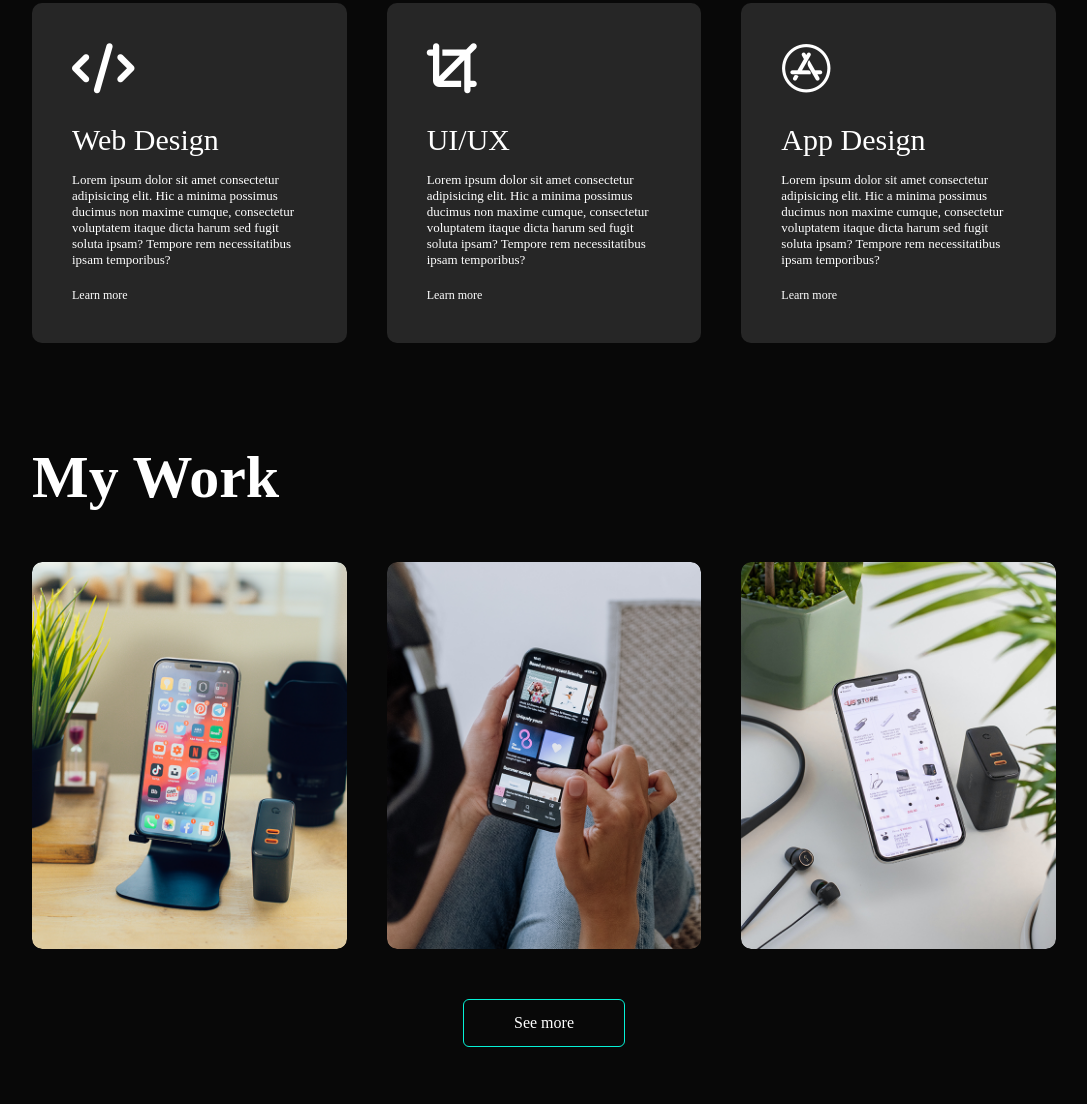
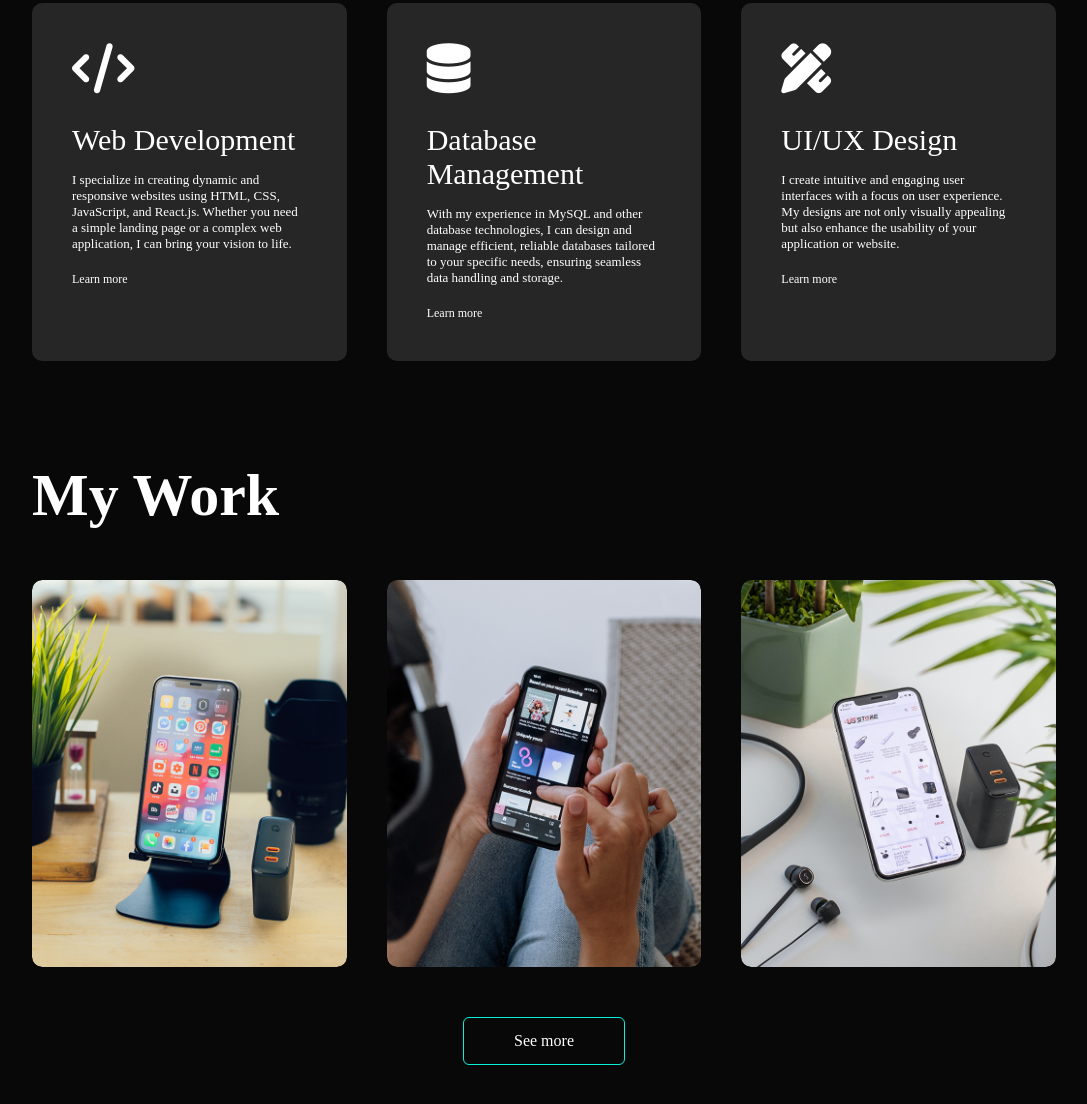
Before and after one commit to vaishnavia40/Portfolio, a plain HTML site: page index.html in a window 1280 px wide. Shown: the part 1732-2836 px from the top of the page, without its empty margins (96-1183 px from the left). Drawn offline with Linux system fonts and the light colour scheme.

Commit message:
changes done

```diff
--- a/index.html
+++ b/index.html
@@ -47,14 +47,13 @@
                     <img src="images/user.jpg" alt="">
                 </div>
                 <div class="about-col-2">
-                    <h1 class="sub-title">About Me</h1>
-                    <p>Lorem ipsum dolor sit amet consectetur adipisicing elit. Pariatur iure amet exercitationem
-                        eveniet unde eos, ab saepe natus quibusdam.
-                        Ad beatae modi alias explicabo nostrum blanditiis aliquid accusamus aliquam consequuntur?
-                        Lorem ipsum dolor sit amet, consectetur adipisicing elit. Quasi accusamus cumque quas voluptas
-                        quo,
-                        recusandae placeat ad incidunt necessitatibus id sed voluptates ratione hic iusto voluptatum
-                        corrupti sunt provident delectus?
+                    <h1 class="sub-title">About Me</h1><br>
+                    <p style="text-align: justify;">Hello! I'm Vaishnavi Arthamwar, a Computer Engineering student at Vishwakarma Institute of Technology, Pune, with a CGPA of 8.7.
+                        I hold a Diploma in Computer Engineering from Cusrow Wadia Institute of Technology, Pune, with a score of 94.5%.
+                        I'm skilled in C++, Java, React.js, HTML, CSS, JavaScript, and MySQL.
+                        I'm passionate about creating innovative solutions and eager to contribute to exciting projects.
+
+
                     </p>
                     <div class="tab-titles">
                         <p class="tab-links active-link" onclick="opentab('skills')">Skills</p>
@@ -104,20 +103,20 @@
             <div class="services-list">
                 <div>
                     <i class="fa-solid fa-code"></i>
-                    <h2>Web Design</h2>
-                    <p>Lorem ipsum dolor sit amet consectetur adipisicing elit. Hic a minima possimus ducimus non maxime cumque, consectetur voluptatem itaque dicta harum sed fugit soluta ipsam? Tempore rem necessitatibus ipsam temporibus?</p>
+                    <h2>Web Development</h2>
+                    <p>I specialize in creating dynamic and responsive websites using HTML, CSS, JavaScript, and React.js. Whether you need a simple landing page or a complex web application, I can bring your vision to life.</p>
                     <a href="#">Learn more</a>
                 </div>
                 <div>
-                    <i class="fa-solid fa-crop"></i>
-                    <h2>UI/UX</h2>
-                    <p>Lorem ipsum dolor sit amet consectetur adipisicing elit. Hic a minima possimus ducimus non maxime cumque, consectetur voluptatem itaque dicta harum sed fugit soluta ipsam? Tempore rem necessitatibus ipsam temporibus?</p>
+                    <i class="fa-solid fa-database"></i>
+                    <h2>Database Management</h2>
+                    <p>With my experience in MySQL and other database technologies, I can design and manage efficient, reliable databases tailored to your specific needs, ensuring seamless data handling and storage.</p>
                     <a href="#">Learn more</a>
                 </div>
                 <div>
-                    <i class="fa-brands fa-app-store"></i>
-                    <h2>App Design</h2>
-                    <p>Lorem ipsum dolor sit amet consectetur adipisicing elit. Hic a minima possimus ducimus non maxime cumque, consectetur voluptatem itaque dicta harum sed fugit soluta ipsam? Tempore rem necessitatibus ipsam temporibus?</p>
+                    <i class="fa-solid fa-pencil-ruler"></i>
+                    <h2>UI/UX Design</h2>
+                    <p>I create intuitive and engaging user interfaces with a focus on user experience. My designs are not only visually appealing but also enhance the usability of your application or website.</p>
                     <a href="#">Learn more</a>
                 </div>
             </div>
@@ -132,9 +131,9 @@
                 <div class="work">
                     <img src="images/work-1.png" alt="">
                     <div class="layer">
-                        <h3>Social Media App</h3>
-                        <p>Lorem ipsum dolor sit amet, consectetur adipisicing elit.</p>
-                        <a href="# "><i class="fa-solid fa-arrow-up-right-from-square"></i></a>
+                        <h3>KPIT SPARKLE</h3>
+                        <p>KPIT Sparkle Innovation Platform 2022 using MERN STACK</p>
+                        <a href="https://sparkle.kpit.com/"><i class="fa-solid fa-arrow-up-right-from-square"></i></a>
                     </div>
                 </div>
                 <div class="work">
@@ -148,9 +147,9 @@
                 <div class="work">
                     <img src="images/work-3.png" alt="">
                     <div class="layer">
-                        <h3>Portfolio WebApp</h3>
-                        <p>Lorem ipsum dolor sit amet, consectetur adipisicing elit. </p>
-                        <a href="# "><i class="fa-solid fa-arrow-up-right-from-square"></i></a>
+                        <h3>Portfolio Website</h3>
+                        <p>Portfolio using HTML, CSS, JavaScript.</p>
+                        <a href="https://sunny-zabaione-b3d56c.netlify.app/"><i class="fa-solid fa-arrow-up-right-from-square"></i></a>
                     </div>
                 </div>
             </div>
```
